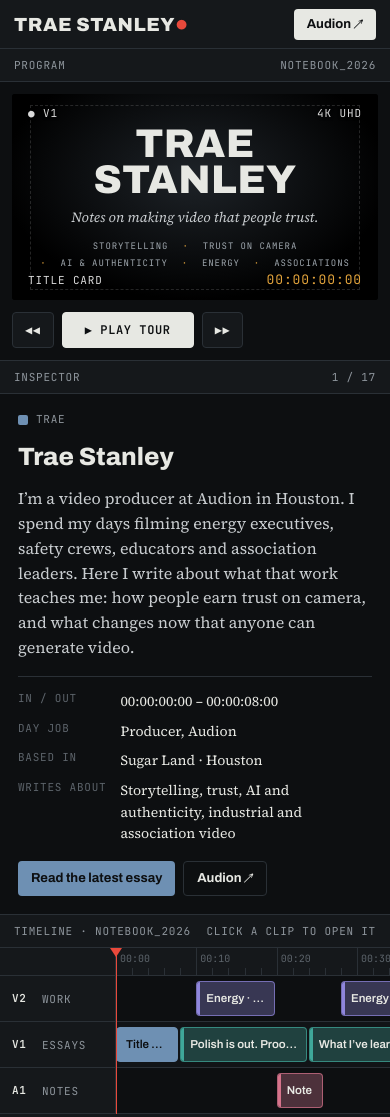
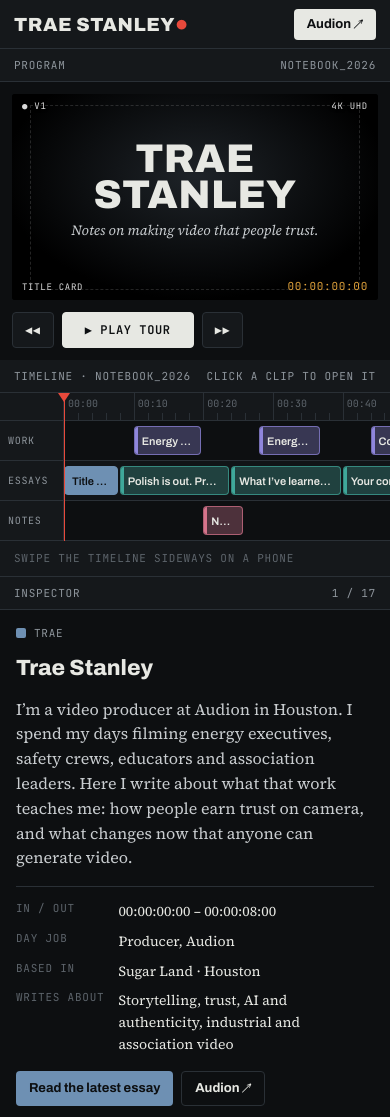
Before and after one commit to traestanley/traestanley, a plain HTML site: page index.html in a window 390 px wide. Shown: the top 1117 px of the page. Drawn offline with Linux system fonts and the light colour scheme.

Commit message:
Fix the phone layout
- Put the timeline right under the screen, details below it
- Keep essay, note and contact screens inside the small monitor
- Hide the topics line and track codes on narrow screens
- Show the ↗ arrow as text instead of an emoji on iOS
- Keep "Coming soon" tags aligned with their titles

Co-Authored-By: Claude Opus 5.5 <noreply@anthropic.com>
Claude-Session: https://claude.ai/code/session_01XamwtD9xojb6snHHo9eMkZ

```diff
--- a/assets/content.js
+++ b/assets/content.js
@@ -13,7 +13,7 @@ const CLIPS = [
    scene:`<div class="scene s-title"><div><h1>TRAE STANLEY</h1><p>Notes on making video that people trust.</p><div class="ind"><span>Storytelling</span><span>Trust on camera</span><span>AI &amp; authenticity</span><span>Energy</span><span>Associations</span></div></div></div>`,
    title:"Trae Stanley",desc:"I’m a video producer at Audion in Houston. I spend my days filming energy executives, safety crews, educators and association leaders. Here I write about what that work teaches me: how people earn trust on camera, and what changes now that anyone can generate video.",
    meta:[["Day job","Producer, Audion"],["Based in","Sugar Land · Houston"],["Writes about","Storytelling, trust, AI and authenticity, industrial and association video"]],
-   act:[["Read the latest essay","essay1"],["Audion ↗",AUD]]},
+   act:[["Read the latest essay","essay1"],["Audion ↗︎",AUD]]},
 
   {id:"essay1",track:"V1",kind:"essay",start:8,dur:16,name:"Polish is out. Proof is in.",soon:true,
    scene:`<div class="scene s-essay"><div><span class="mono k">Essay · 6 min read</span><h2>Polish is out. Proof is in.</h2><p>Feeds are filling up with AI-generated b-roll and stock smiles. The videos that still cut through show real employees, real job sites and real customers. Proof is becoming the new production value, and most companies haven’t noticed yet.</p></div></div>`,
@@ -39,27 +39,27 @@ const CLIPS = [
   {id:"film1",track:"V2",kind:"film",start:10,dur:10,name:"Energy · Executive panel",
    scene:`<div class="scene s-film" style="--g:radial-gradient(90% 90% at 70% 25%,#3A3424 0%,#0A0906 72%)"><div><div class="big">Energy leaders, on camera and at ease.</div></div></div>`,
    title:"Energy · Executive panel",desc:"Multi-camera coverage of an industry panel with energy-company CEOs. This is where essays like “What I’ve learned putting CEOs on camera” come from.",
-   meta:[["Studio","Audion"],["Industry","Energy"],["Format","Live panel · multi-camera"]],act:[["See Audion’s work ↗",AUDWORK]]},
+   meta:[["Studio","Audion"],["Industry","Energy"],["Format","Live panel · multi-camera"]],act:[["See Audion’s work ↗︎",AUDWORK]]},
   {id:"film2",track:"V2",kind:"film",start:28,dur:9,name:"Energy · Product explainer",
    scene:`<div class="scene s-film" style="--g:radial-gradient(90% 90% at 25% 30%,#1B2E4A 0%,#04070D 72%)"><div><div class="big">A technical oilfield product, explained.</div></div></div>`,
    title:"Energy · Product explainer",desc:"An animated explainer that makes a technical oilfield product easy to follow, with maps, callouts and motion graphics. Making complex things simple is the job I care about most.",
-   meta:[["Studio","Audion"],["Industry","Energy"],["Format","Motion graphics explainer"]],act:[["See Audion’s work ↗",AUDWORK]]},
+   meta:[["Studio","Audion"],["Industry","Energy"],["Format","Motion graphics explainer"]],act:[["See Audion’s work ↗︎",AUDWORK]]},
   {id:"film3",track:"V2",kind:"film",start:44,dur:9,name:"Construction · Safety training",
    scene:`<div class="scene s-film" style="--g:radial-gradient(90% 90% at 75% 70%,#2C3A1E 0%,#080B05 72%)"><div><div class="big">Safety training crews actually watch.</div></div></div>`,
    title:"Construction · Safety training series",desc:"A training series for field crews in construction and industrial work. Filming on job sites is where my thinking on recruiting video started.",
-   meta:[["Studio","Audion"],["Industry","Construction · Industrial safety"],["Format","Training series"]],act:[["See Audion’s work ↗",AUDWORK]]},
+   meta:[["Studio","Audion"],["Industry","Construction · Industrial safety"],["Format","Training series"]],act:[["See Audion’s work ↗︎",AUDWORK]]},
   {id:"film4",track:"V2",kind:"film",start:60,dur:8,name:"Healthcare tech · Award profiles",
    scene:`<div class="scene s-film" style="--g:radial-gradient(90% 90% at 75% 20%,#2E2A55 0%,#0A0910 70%)"><div><div class="big">Honoring the people behind the work.</div></div></div>`,
    title:"Healthcare tech · Award winner profiles",desc:"Short profiles of award winners at a healthcare technology company. Ten people, ten stories, one event.",
-   meta:[["Studio","Audion"],["Industry","Healthcare · Tech"],["Format","Profile series"]],act:[["See Audion’s work ↗",AUDWORK]]},
+   meta:[["Studio","Audion"],["Industry","Healthcare · Tech"],["Format","Profile series"]],act:[["See Audion’s work ↗︎",AUDWORK]]},
   {id:"film5",track:"V2",kind:"film",start:76,dur:7,name:"Education · Conference sessions",
    scene:`<div class="scene s-film" style="--g:radial-gradient(90% 90% at 25% 25%,#1F3B33 0%,#07100D 72%)"><div><div class="big">The science of learning, filmed for on-demand.</div></div></div>`,
    title:"Education · Conference sessions",desc:"Sessions with an education researcher on how people learn, produced for on-demand viewing and livestream.",
-   meta:[["Studio","Audion"],["Industry","Education"],["Format","Session films · livestream"]],act:[["See Audion’s work ↗",AUDWORK]]},
+   meta:[["Studio","Audion"],["Industry","Education"],["Format","Session films · livestream"]],act:[["See Audion’s work ↗︎",AUDWORK]]},
   {id:"film6",track:"V2",kind:"film",start:83,dur:7,name:"Associations · Legal conferences",
    scene:`<div class="scene s-film" style="--g:radial-gradient(90% 90% at 70% 70%,#3E2A1A 0%,#0D0805 72%)"><div><div class="big">Ten sessions, ready for on-demand.</div></div></div>`,
    title:"Associations · Legal conference video",desc:"Session films and promos for Texas legal associations. The source material for “Your conference is a year of content.”",
-   meta:[["Studio","Audion"],["Industry","Associations"],["Format","Session edits · promos"]],act:[["See Audion’s work ↗",AUDWORK]]},
+   meta:[["Studio","Audion"],["Industry","Associations"],["Format","Session edits · promos"]],act:[["See Audion’s work ↗︎",AUDWORK]]},
 
   {id:"note1",track:"A1",kind:"note",start:20,dur:6,name:"Note",
    scene:`<div class="scene s-note"><q>On LinkedIn, upload the video file itself. A YouTube link is a detour most people won’t take.</q></div>`,
@@ -74,10 +74,10 @@ const CLIPS = [
   {id:"about",track:"V1",kind:"me",start:90,dur:14,name:"About Trae",
    scene:`<div class="scene s-about"><div><h2>About</h2><p>Video producer at Audion in Houston. Dad, Christ Church Sugar Land member, and the person with a camera at every family gathering. In 2025 my son Eli and I served on our first mission trip together, in Jamaica.</p></div></div>`,
    title:"About Trae",desc:"I’ve spent my career behind the camera, from music videos and church productions to energy executives and safety crews. Today I produce for Audion, and I write here to think out loud about where corporate video is going.",
-   meta:[["Day job","Producer, Audion"],["Home","Sugar Land, Texas"]],act:[["Follow on LinkedIn ↗",LINKEDIN],["Audion ↗",AUD]]},
+   meta:[["Day job","Producer, Audion"],["Home","Sugar Land, Texas"]],act:[["Follow on LinkedIn ↗︎",LINKEDIN],["Audion ↗︎",AUD]]},
   {id:"contact",track:"V1",kind:"me",start:104,dur:16,name:"Last frame · Let’s talk",
    scene:`<div class="scene s-contact"><h2>Let’s <em>talk shop.</em></h2></div>`,
    title:"Let’s talk",desc:"I’m glad to talk about storytelling, trust and corporate video: podcasts, panels, guest posts, or just comparing notes. For video projects, reach the team at Audion.",
-   meta:[["LinkedIn",`<a href="${LINKEDIN}" target="_blank" rel="noopener">Send a message ↗</a>`],["Video projects",`<a href="${AUD}/contact" target="_blank" rel="noopener">Audion ↗</a>`]],
-   act:[["Message on LinkedIn ↗",LINKEDIN],["Start a project with Audion ↗",AUD+"/contact"]]}
+   meta:[["LinkedIn",`<a href="${LINKEDIN}" target="_blank" rel="noopener">Send a message ↗︎</a>`],["Video projects",`<a href="${AUD}/contact" target="_blank" rel="noopener">Audion ↗︎</a>`]],
+   act:[["Message on LinkedIn ↗︎",LINKEDIN],["Start a project with Audion ↗︎",AUD+"/contact"]]}
 ];
--- a/assets/site.css
+++ b/assets/site.css
@@ -155,3 +155,44 @@ footer a{color:var(--muted);text-decoration:none;margin-right:14px}
 .plain li a:hover{text-decoration-color:var(--fg)}
 .skip{position:absolute;left:-999px;top:8px;z-index:50;background:var(--fg);color:var(--bg);padding:8px 12px;border-radius:4px}
 .skip:focus{left:12px}
+
+
+/* summary lists: no button padding, keep "Coming soon" beside its title */
+.plain li button{padding:0;font:inherit;color:inherit}
+.plain li{display:flex;flex-wrap:wrap;align-items:baseline;gap:4px 8px}
+.plain li .tag{white-space:nowrap}
+
+/* phones: screen, then timeline, then details */
+@media (max-width:640px){
+  main{display:flex;flex-direction:column}
+  .suite{display:contents}
+  .suite>.pane:first-child{order:1}
+  .tl{order:2}
+  .insp{order:3;border-top:1px solid var(--line)}
+  .plain{order:4}
+  .s-title .ind{display:none}
+  .s-title p{margin-top:8px}
+  .tl-inner{min-width:900px;grid-template-columns:64px 1fr}
+  .heads div{height:40px;padding:0 8px;gap:6px;font-size:10px}
+  .heads .rul{height:28px}
+  .lane{height:40px}
+  .clip{font-size:11px;padding:0 7px}
+  .clip.thumb{padding-left:7px}
+  .tl-foot span:first-child{display:none}
+  .insp-body{padding:16px}
+  .insp h2{font-size:22px}
+  .insp p.desc{font-size:16px}
+  .insp dl{font-size:14px}
+  .plain{padding-block:40px 48px}
+  .heads div b{display:none}
+  .s-essay{padding:10% 9%}
+  .s-essay p{display:none}
+  .s-essay h2{font-size:clamp(20px,6.4vw,30px);margin:.35em 0 0}
+  .s-note{padding:10%}
+  .s-note q{font-size:clamp(17px,5.4vw,26px)}
+  .s-film .big{font-size:clamp(24px,8vw,40px)}
+  .s-contact h2{font-size:clamp(34px,11vw,56px)}
+  .ovl{font-size:9px}
+  .ovl .d{font-size:11px}
+  .ovl .a,.ovl .b{top:8px}.ovl .c,.ovl .d{bottom:8px}.ovl .a,.ovl .c{left:10px}.ovl .b,.ovl .d{right:10px}
+}
--- a/assets/site.js
+++ b/assets/site.js
@@ -28,7 +28,7 @@ CLIPS.forEach(c=>{
 });
 const li=(c)=>c.url?`<li><a href="${c.url}">${c.title}</a></li>`:`<li><button data-go="${c.id}">${c.title}</button>${c.soon?' <span class="tag">Coming soon</span>':''}</li>`;
 $("#list-a").innerHTML=CLIPS.filter(c=>c.kind==="essay").map(li).join("");
-$("#list-b").innerHTML=CLIPS.filter(c=>c.kind==="film").map(li).join("")+`<li><a href="https://www.audion.energy" target="_blank" rel="noopener">More at audion.energy ↗</a></li>`;
+$("#list-b").innerHTML=CLIPS.filter(c=>c.kind==="film").map(li).join("")+`<li><a href="https://www.audion.energy" target="_blank" rel="noopener">More at audion.energy ↗︎</a></li>`;
 
 function renderInsp(c){
   if(c.url && !c.act.some(a=>a[1]===c.url)) c.act=[["Read the essay",c.url],...c.act];
@@ -49,7 +49,7 @@ function select(id,movePlayhead){
   renderInsp(c);
   if(movePlayhead) setT(c.start);
   const el=document.querySelector(`.clip[data-id="${id}"]`), sc=$(".tl-scroll");
-  if(el){ const r=el.offsetLeft+116; if(r<sc.scrollLeft+116||r>sc.scrollLeft+sc.clientWidth-80) sc.scrollTo({left:r-160,behavior:"smooth"}); }
+  if(el){ const hw=document.querySelector(".heads").offsetWidth, r=el.offsetLeft+hw; if(r<sc.scrollLeft+hw||r>sc.scrollLeft+sc.clientWidth-80) sc.scrollTo({left:Math.max(0,r-hw-24),behavior:"smooth"}); }
 }
 function setT(s){ t=Math.max(0,Math.min(LEN-0.001,s)); ph.style.left=pct(t); tcEl.textContent=tc(t); }
 function step(d){ stop(); const i=cur?ORDER.indexOf(cur):-1; const n=ORDER[(i+d+ORDER.length)%ORDER.length]; select(n.id,true); }
--- a/index.html
+++ b/index.html
@@ -25,7 +25,7 @@
   <a class="brand" href="#" data-go="title">TRAE STANLEY<i>●</i></a>
   <nav id="nav"></nav>
   <span class="proj mono">Project: Notebook_2026 · 23.976 fps</span>
-  <a class="hire" href="https://www.audion.energy" target="_blank" rel="noopener">Audion ↗</a>
+  <a class="hire" href="https://www.audion.energy" target="_blank" rel="noopener">Audion ↗︎</a>
 </div></header>
 
 <main id="main">
```
